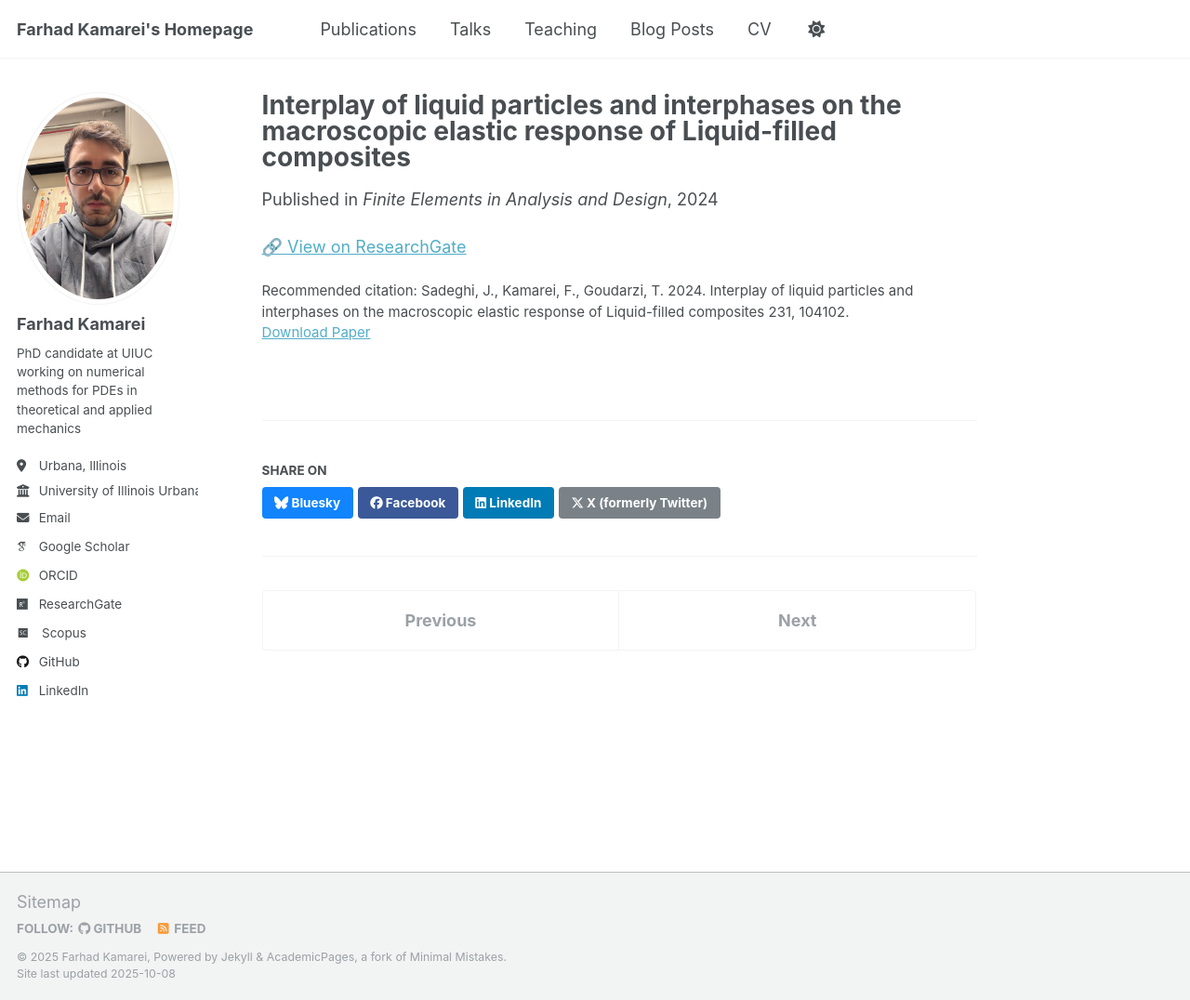
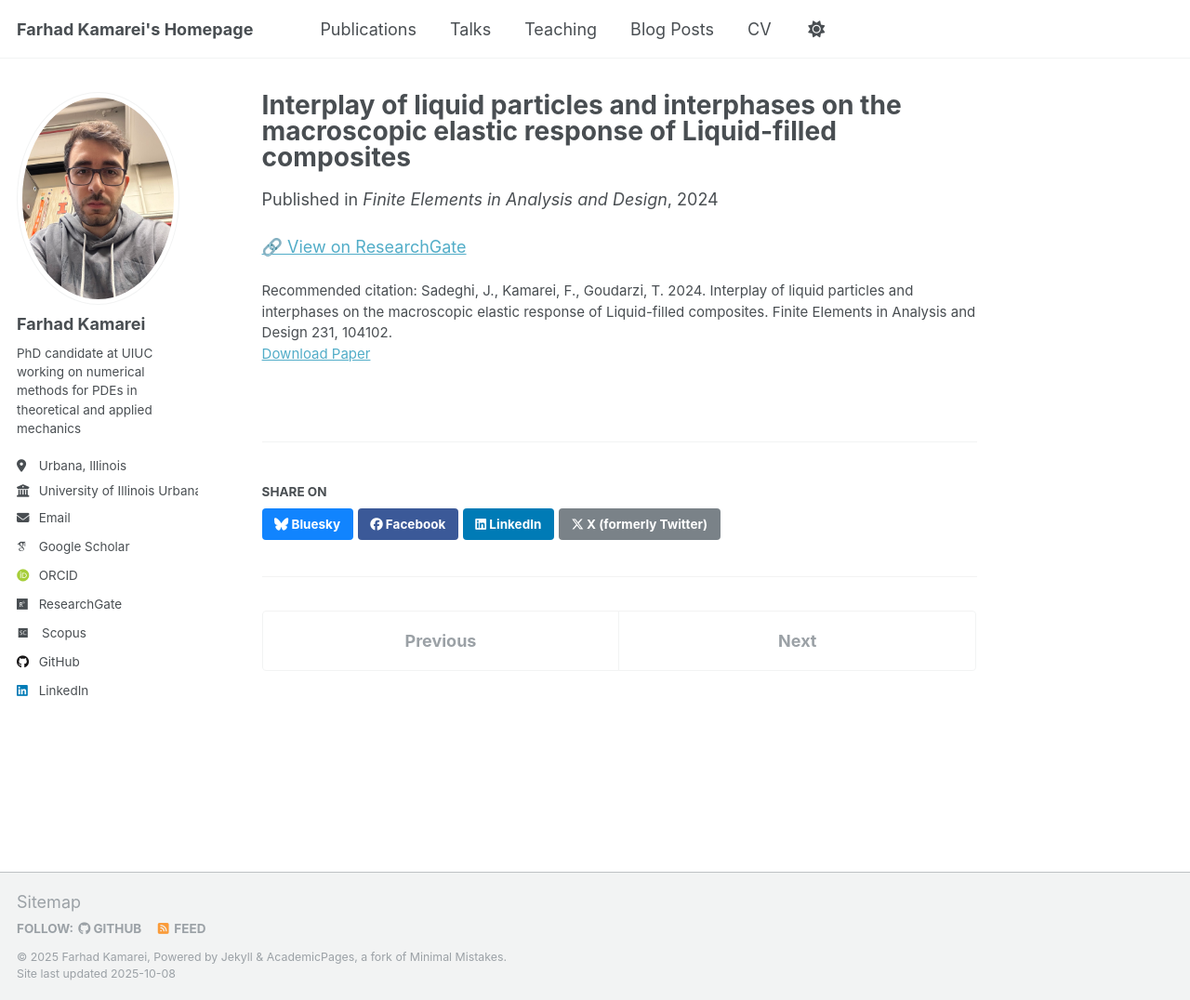
Before and after one commit to farhadkama/farhadkama.github.io, a Jekyll site: the page built from _publications/2024-04-01-liquidfilled.md, in a window 1280 px wide and 1076 px high. Shown: the whole window at 93% size. Built offline with Jekyll 4.4.1, drawn with Linux system fonts in a browser that asks for light colours; some web fonts are replaced.

Commit message:
Fixing the liquid paper

```diff
--- a/_publications/2024-04-01-liquidfilled.md
+++ b/_publications/2024-04-01-liquidfilled.md
@@ -9,7 +9,7 @@ issue: '231'
 pages: '104102'
 authors: 'Sadeghi, J., Kamarei, F., Goudarzi, T.'
 paperurl: 'https://doi.org/10.1016/j.finel.2023.104102'
-citation: ' Sadeghi, J., Kamarei, F., Goudarzi, T. 2024. Interplay of liquid particles and interphases on the macroscopic elastic response of Liquid-filled composites 231, 104102.'
+citation: ' Sadeghi, J., Kamarei, F., Goudarzi, T. 2024. Interplay of liquid particles and interphases on the macroscopic elastic response of Liquid-filled composites. Finite Elements in Analysis and Design 231, 104102.'
 researchgate: 'https://www.researchgate.net/publication/379461881_Interplay_of_liquid_particles_and_interphases_on_the_macroscopic_elastic_response_of_Liquid-filled_composites'
 ---
 [🔗 View on ResearchGate](https://www.researchgate.net/publication/379461881_Interplay_of_liquid_particles_and_interphases_on_the_macroscopic_elastic_response_of_Liquid-filled_composites)
```
